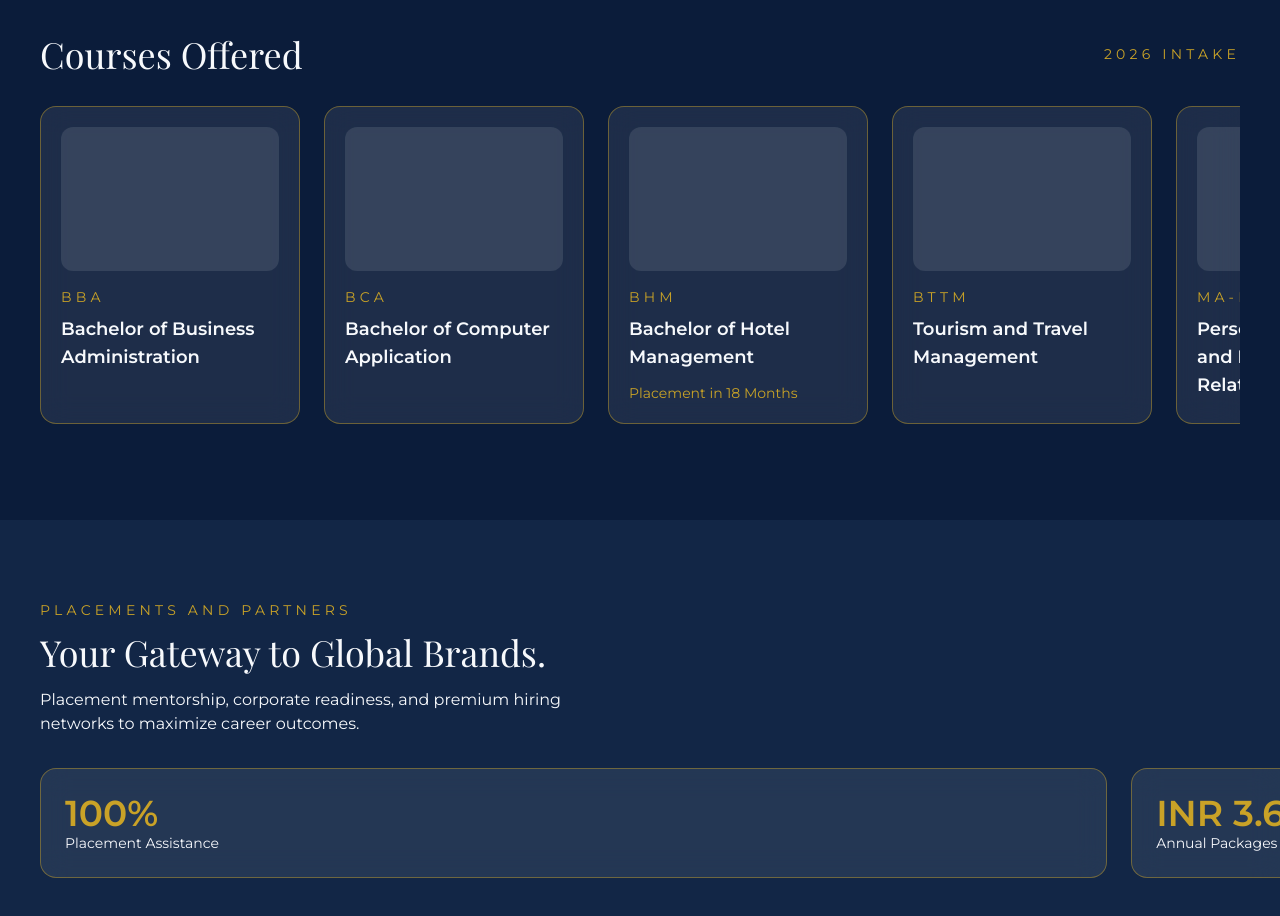
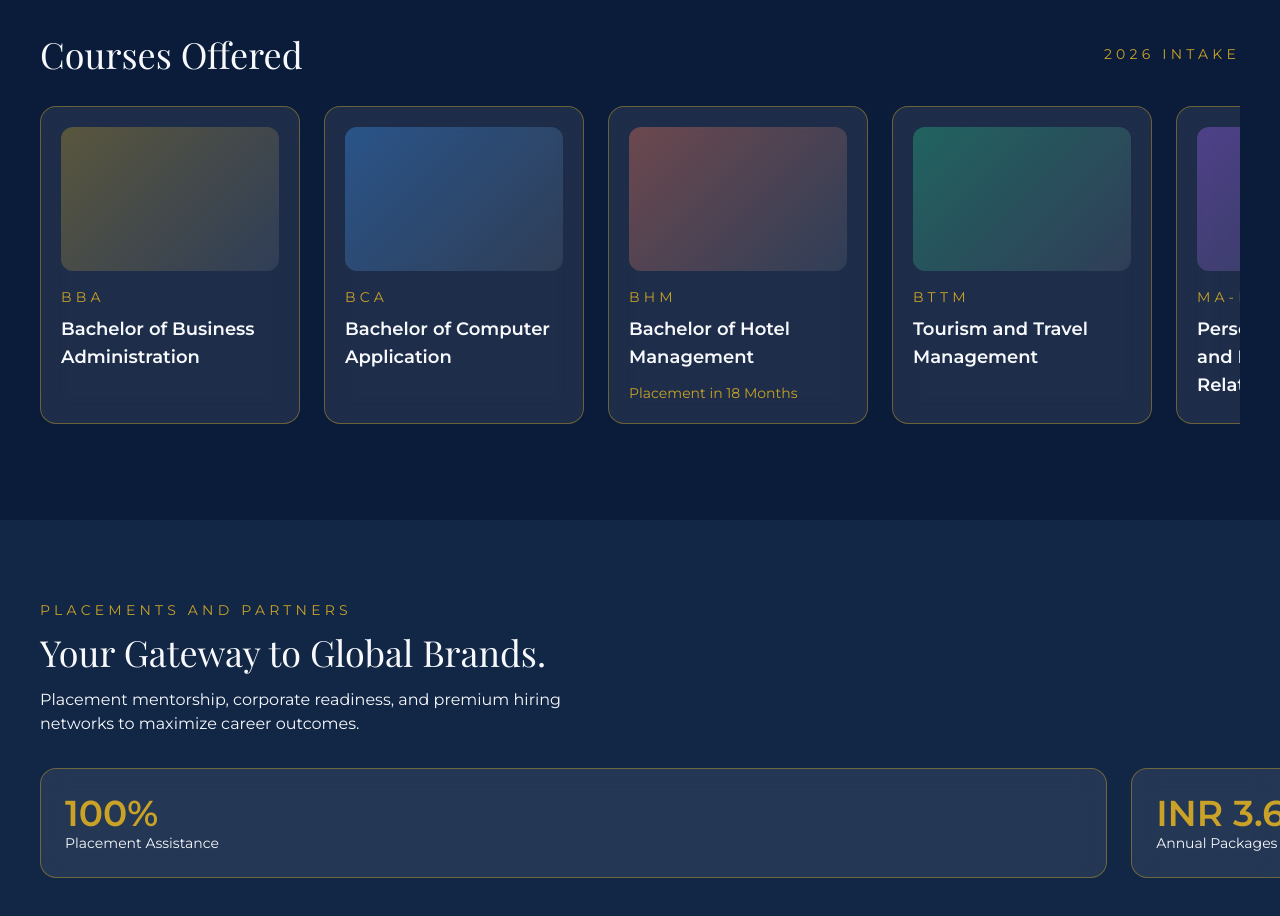
Before and after one commit to mamapage/oims, a Next.js app: page / in a window 1280 px wide. Shown: the part 1500-2416 px from the top of the page. Built offline with nearby package versions, Linux system fonts and the light colour scheme.

Commit message:
Update globals.css

```diff
--- a/app/globals.css
+++ b/app/globals.css
@@ -124,6 +124,39 @@ video {
   border: 1px solid rgba(247, 249, 252, 0.2);
 }
 
+.select-dark option {
+  color: #0b1226;
+  background: #f7f9fc;
+}
+
+.course-bba {
+  background: linear-gradient(135deg, rgba(201, 162, 39, 0.35), rgba(255, 255, 255, 0.08));
+}
+
+.course-bca {
+  background: linear-gradient(135deg, rgba(64, 156, 255, 0.35), rgba(255, 255, 255, 0.08));
+}
+
+.course-bhm {
+  background: linear-gradient(135deg, rgba(255, 122, 89, 0.35), rgba(255, 255, 255, 0.08));
+}
+
+.course-bttm {
+  background: linear-gradient(135deg, rgba(40, 200, 140, 0.35), rgba(255, 255, 255, 0.08));
+}
+
+.course-mapmir {
+  background: linear-gradient(135deg, rgba(168, 99, 255, 0.35), rgba(255, 255, 255, 0.08));
+}
+
+.course-mfc {
+  background: linear-gradient(135deg, rgba(240, 200, 80, 0.35), rgba(255, 255, 255, 0.08));
+}
+
+.course-llb {
+  background: linear-gradient(135deg, rgba(120, 200, 255, 0.35), rgba(255, 255, 255, 0.08));
+}
+
 @media (max-width: 768px) {
   .section-pad {
     padding: 3.5rem 1.25rem;
```
